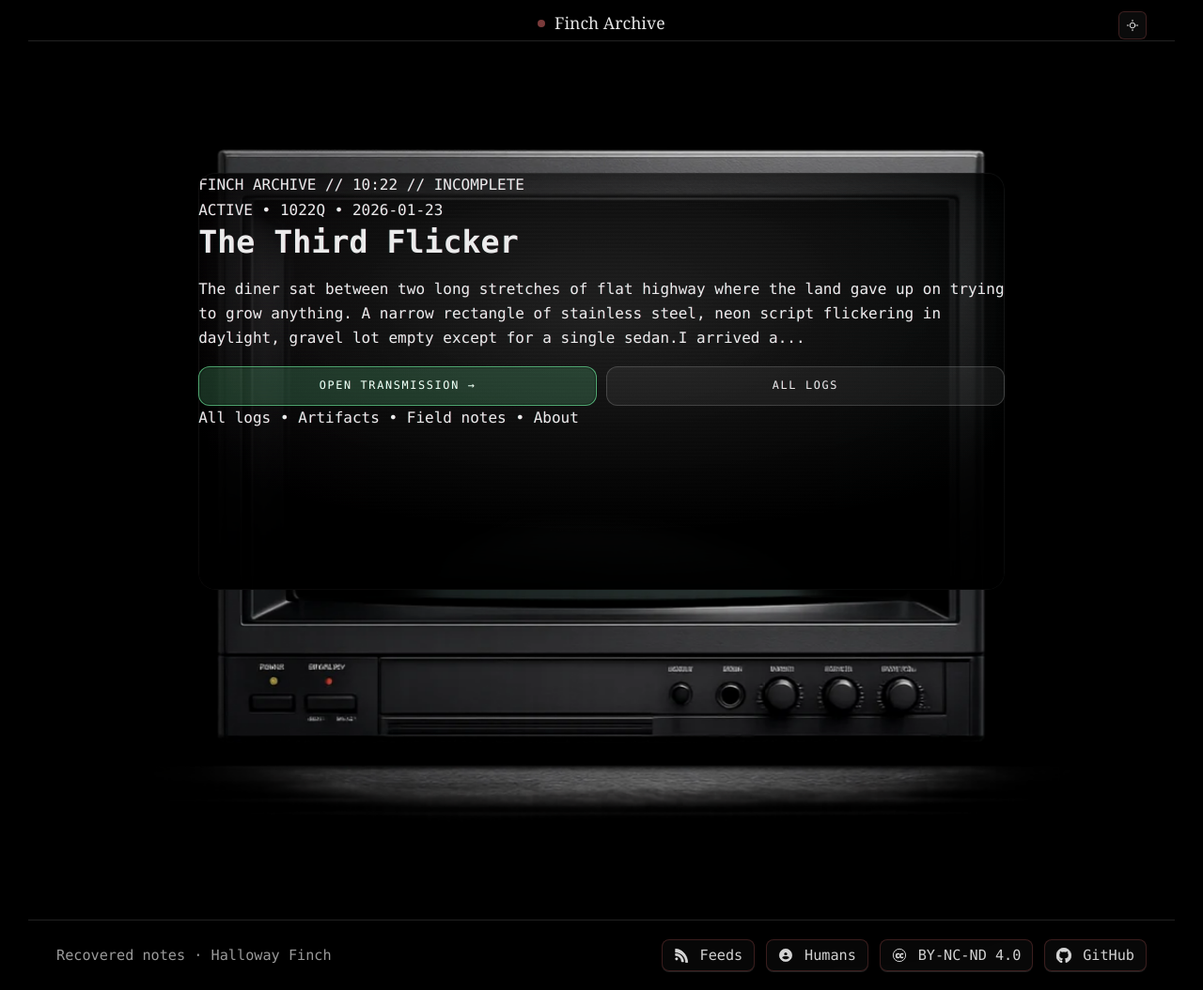
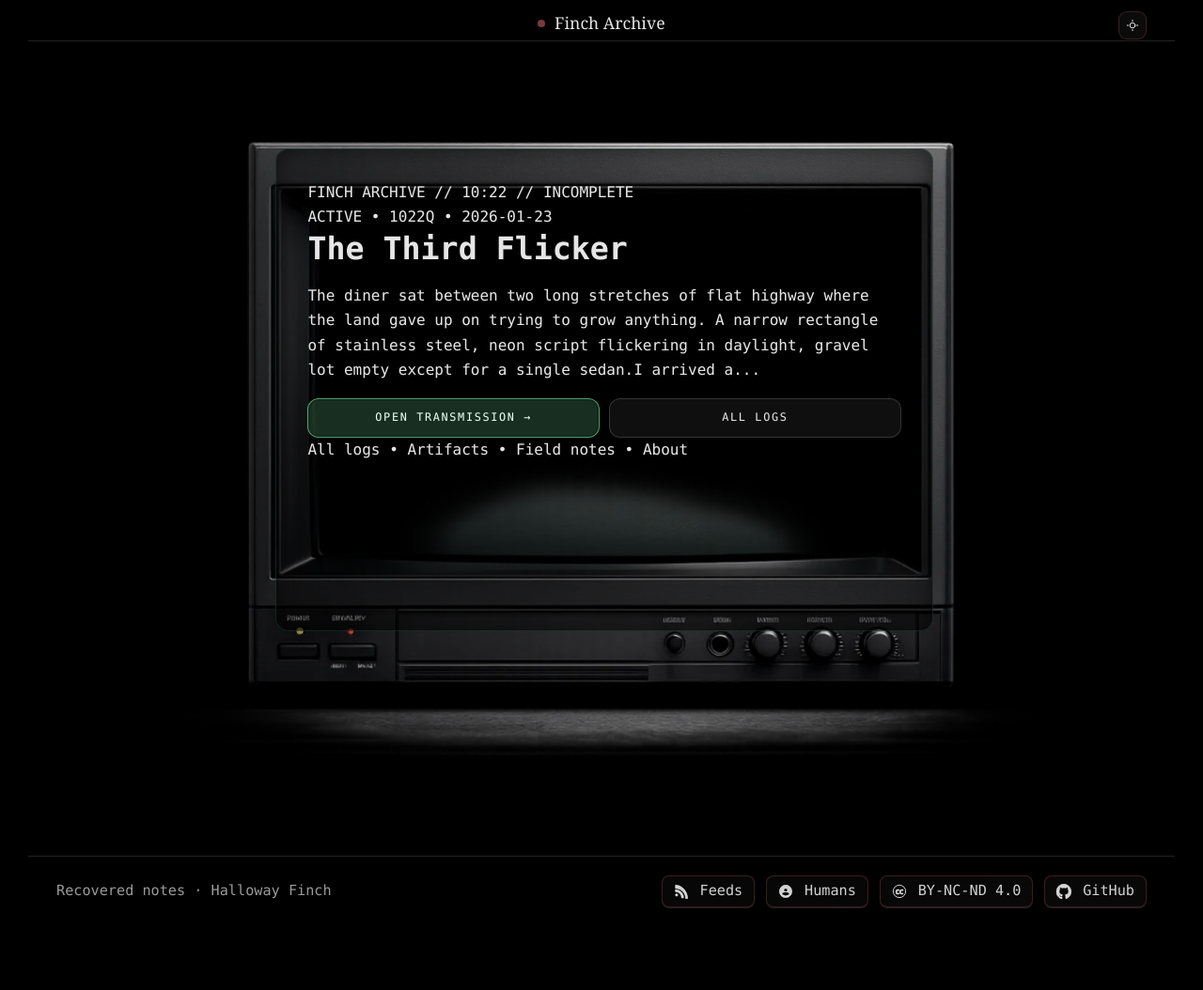
Before and after one commit to HallowayFinch/fincharchive.com, a Jekyll site: the page built from index.html, in a window 1280 px wide and 1054 px high. Shown: the whole window at 94% size. Built offline with Jekyll 4.4.1, drawn with Linux system fonts in a browser that asks for light colours.

Commit message:
Add files via upload

```diff
--- a/assets/css/style.css
+++ b/assets/css/style.css
@@ -327,8 +327,8 @@ header.site {
   display: inline-flex;
   align-items: center;
   justify-content: center;
-  width: 30px;
-  height: 30px;
+  width: 36px;
+  height: 36px;
   border-radius: 6px;
   border: 1px solid var(--badge-border);
   background: var(--badge-bg);
@@ -362,8 +362,8 @@ header.site {
 /* Icon variants inside the toggle */
 .theme-toggle .icon {
   display: none;
-  width: 16px;
-  height: 16px;
+  width: 18px;
+  height: 18px;
   fill: currentColor;
   transition:
     transform var(--dur-med) var(--ease),
@@ -1231,11 +1231,11 @@ html, body { overflow-x: hidden; }
   filter: drop-shadow(0 18px 70px rgba(0,0,0,.65));
   overflow: visible;
 
-  /* Screen bbox (percent of CRT frame image) */
-  --screen-x: 16.5;
-  --screen-y: 14.8;
-  --screen-w: 67.0;
-  --screen-h: 52.0;
+  /* Screen bbox (measured from 1536×1024 CRT frame) */
+  --screen-x: 20.57%;
+  --screen-y: 12.70%;
+  --screen-w: 59.38%;
+  --screen-h: 65.53%;
 }
 
 .finch-crtframe__img{
@@ -1248,95 +1248,19 @@ html, body { overflow-x: hidden; }
 
 /* Screen overlay window */
 .finch-crtframe__screen{
-  position: absolute !important;
-  top: calc(var(--screen-y) * 1%);
-  left: calc(var(--screen-x) * 1%);
-  width: calc(var(--screen-w) * 1%);
-  height: calc(var(--screen-h) * 1%);
-  border-radius: 18px;
+  position: absolute;
+  left: var(--screen-x);
+  top: var(--screen-y);
+  width: var(--screen-w);
+  height: var(--screen-h);
   overflow: hidden;
-
-  /* Screen surface */
-  background:
-    radial-gradient(120% 100% at 50% 35%, rgba(255,255,255,0.10), rgba(0,0,0,0.90) 62%, rgba(0,0,0,0.98) 100%),
-    linear-gradient(180deg, rgba(255,255,255,0.04), rgba(0,0,0,0.75));
+  border-radius: 10px;
+
+  background: radial-gradient(120% 120% at 50% 38%, rgba(0,0,0,.15), rgba(0,0,0,.62));
   box-shadow:
-    inset 0 0 0 1px rgba(255,255,255,0.06),
-    inset 0 0 40px rgba(0,0,0,0.55);
-  filter: contrast(1.05) saturate(1.05);
-  -webkit-font-smoothing: antialiased;
-}
-
-/* Homepage CRT effects (pure CSS) */
-.finch-home .finch-crtframe__screen::before,
-.finch-home .finch-crtframe__screen::after{
-  content: "";
-  position: absolute;
-  inset: 0;
-  pointer-events: none;
-}
-
-.finch-home .finch-crtframe__screen::before{
-  /* scanlines + subtle RGB bleed */
-  background:
-    repeating-linear-gradient(
-      to bottom,
-      rgba(255,255,255,0.06) 0px,
-      rgba(255,255,255,0.06) 1px,
-      rgba(0,0,0,0.00) 2px,
-      rgba(0,0,0,0.00) 4px
-    ),
-    linear-gradient(90deg,
-      rgba(255,0,64,0.05),
-      rgba(0,0,0,0.00) 22%,
-      rgba(0,0,0,0.00) 78%,
-      rgba(0,255,255,0.05)
-    ),
-    radial-gradient(120% 100% at 50% 50%, rgba(0,0,0,0.00) 55%, rgba(0,0,0,0.35) 100%);
-  mix-blend-mode: overlay;
-  opacity: 0.22;
-}
-
-.finch-home .finch-crtframe__screen::after{
-  /* noise + faint rolling band */
-  background:
-    linear-gradient(180deg,
-      rgba(0,0,0,0.00) 0%,
-      rgba(255,255,255,0.05) 45%,
-      rgba(0,0,0,0.00) 60%,
-      rgba(0,0,0,0.00) 100%
-    ),
-    repeating-radial-gradient(circle at 20% 10%,
-      rgba(255,255,255,0.03) 0px,
-      rgba(255,255,255,0.00) 1px,
-      rgba(0,0,0,0.00) 3px
-    );
-  opacity: 0.12;
-  transform: translateZ(0);
-  animation: finch-crt-flicker 6.5s infinite;
-}
-
-@keyframes finch-crt-flicker{
-  0%{ opacity: .10; transform: translateY(0); }
-  8%{ opacity: .16; }
-  9%{ opacity: .08; }
-  42%{ opacity: .14; transform: translateY(0); }
-  55%{ opacity: .10; transform: translateY(6%); }
-  56%{ opacity: .12; }
-  80%{ opacity: .10; transform: translateY(0); }
-  100%{ opacity: .12; }
-}
-
-@media (prefers-reduced-motion: reduce){
-  .finch-home .finch-crtframe__screen::after{ animation: none; }
-}
-
-.finch-home .finch-screen--home{
-  text-shadow:
-    0.6px 0 0 rgba(255, 0, 64, 0.12),
-    -0.6px 0 0 rgba(0, 255, 255, 0.10);
-}
-
+    inset 0 0 0 1px rgba(126,255,176,.12),
+    inset 0 0 24px rgba(0,0,0,.55);
+}
 
 /* Terminal surface */
 .finch-screen.finch-screen--home{
@@ -1481,13 +1405,25 @@ html, body { overflow-x: hidden; }
   }
 
   .finch-crtframe{
-    width: min(920px, 96vw);
-    max-width: 96vw;
+    width: 120vw;
+    max-width: none;
     box-sizing: border-box;
     position: relative;
-    left: auto;
-    transform: none;
-    margin: 0 auto;
+    left: 50%;
+    transform: translateX(-50%);
+    margin: 0;
+  }
+
+  .finch-crtframe__screen{
+    inset: 18% 12% 36% 12%;
+    border-radius: 18px;
+    overflow: hidden;
+    background: rgba(0,0,0,.55);
+    box-shadow: inset 0 0 0 1px rgba(126,255,176,.16);
+    -webkit-mask-image: -webkit-radial-gradient(white, black);
+
+    --mobile-screen-nudge: 15%;
+    transform: translateX(var(--mobile-screen-nudge));
   }
 
   /* switch panes */
@@ -1637,3 +1573,192 @@ html, body { overflow-x: hidden; }
     --crt-max: 1680px; /* try 1600–1800 */
   }
 }
+
+
+/* =========================================================
+   Finch Homepage CRT — layout & effects hardening (2026-01)
+   Purpose:
+   - Ensure the CRT frame + screen overlay always align
+   - Make CRT effects visibly render when .crt-on is present
+   - Normalize button styling + spacing inside the screen
+   ========================================================= */
+
+.theme-toggle{
+  width: 30px;
+  height: 30px;
+  border-radius: 9px;
+}
+.theme-toggle svg{
+  width: 16px;
+  height: 16px;
+}
+
+/* Keep the CRT from becoming comically huge on wide desktops */
+.finch-crtframe{
+  max-width: 1200px; /* matches finch-crt-frame-1200.webp */
+  width: min(1200px, 92vw);
+}
+
+/* The "glass" viewport area (overlay) */
+.finch-crtframe__screen{
+  border-radius: 14px;
+  overflow: hidden;
+}
+
+/* Ensure the screen layer truly fills the viewport (no floating card) */
+.finch-screen,
+.finch-screen--home{
+  width: 100%;
+  height: 100%;
+  position: relative;
+}
+
+/* Screen background + readability */
+.finch-screen--home{
+  display: flex;
+  flex-direction: column;
+  justify-content: flex-start;
+  align-items: flex-start;
+  padding: clamp(18px, 3vw, 34px);
+  color: var(--fg);
+  text-shadow: 0 0 1px rgba(255,255,255,.12);
+}
+
+/* Constrain copy width inside the screen so lines don't run forever */
+.finch-home__content{
+  max-width: 66ch;
+}
+
+/* Meta/header line */
+.finch-home__meta{
+  letter-spacing: .08em;
+  text-transform: uppercase;
+  font-size: .78rem;
+  color: rgba(230,230,230,.85);
+  margin-bottom: 1.15rem;
+}
+.finch-home__meta span{
+  opacity: .9;
+}
+
+/* Title + excerpt */
+.finch-home__title{
+  font-family: var(--serif);
+  font-weight: 700;
+  line-height: 1.05;
+  margin: 0 0 .9rem;
+}
+.finch-home__excerpt{
+  margin: 0 0 1.25rem;
+  color: rgba(230,230,230,.9);
+}
+
+/* Actions: keep buttons compact (not full-width bars) */
+.finch-home__actions{
+  display: flex;
+  flex-wrap: wrap;
+  gap: .75rem;
+  align-items: center;
+  margin: 1.05rem 0 1rem;
+}
+
+.finch-home .btn{
+  display: inline-flex;
+  align-items: center;
+  justify-content: center;
+  gap: .4rem;
+  padding: .7rem 1rem;
+  border-radius: 12px;
+  border: 1px solid rgba(230,230,230,.18);
+  text-decoration: none;
+  color: var(--fg);
+  background: rgba(0,0,0,.18);
+  backdrop-filter: blur(6px);
+  -webkit-backdrop-filter: blur(6px);
+  transition: transform .12s ease, border-color .12s ease, background-color .12s ease;
+}
+.finch-home .btn:hover{
+  border-color: rgba(122,58,58,.65);
+  background: rgba(0,0,0,.26);
+  transform: translateY(-1px);
+}
+.finch-home .btn:active{
+  transform: translateY(0);
+}
+
+.finch-home .btn-primary{
+  background: rgba(122,58,58,.22);
+  border-color: rgba(122,58,58,.55);
+}
+.finch-home .btn-outline{
+  background: rgba(255,255,255,.06);
+}
+
+/* Subnav inside screen */
+.finch-home__subnav{
+  margin-top: .25rem;
+  color: rgba(230,230,230,.75);
+}
+.finch-home__subnav a{
+  color: rgba(230,230,230,.75);
+}
+.finch-home__subnav a:hover{
+  color: rgba(255,255,255,.95);
+}
+
+/* CRT effects (opt-in via .crt-on) */
+.crt-on .finch-crtframe__screen::before,
+.crt-on .finch-crtframe__screen::after{
+  content: "";
+  position: absolute;
+  inset: 0;
+  pointer-events: none;
+  z-index: 3;
+}
+
+/* Scanlines + mild brightness roll */
+.crt-on .finch-crtframe__screen::before{
+  background:
+    repeating-linear-gradient(
+      to bottom,
+      rgba(255,255,255,.035) 0px,
+      rgba(0,0,0,.065) 1px,
+      rgba(0,0,0,0) 2px,
+      rgba(0,0,0,0) 4px
+    );
+  opacity: .55;
+  mix-blend-mode: overlay;
+  animation: finch-crt-flicker 3.8s infinite;
+}
+
+/* Vignette + subtle color separation */
+.crt-on .finch-crtframe__screen::after{
+  background:
+    radial-gradient(ellipse at center, rgba(0,0,0,0) 0%, rgba(0,0,0,.35) 70%, rgba(0,0,0,.72) 100%),
+    linear-gradient(90deg, rgba(255,0,60,.04), rgba(0,255,180,.03), rgba(0,70,255,.04));
+  opacity: .6;
+  mix-blend-mode: screen;
+}
+
+/* Slight "glass" highlight */
+.crt-on .finch-crtframe__screen{
+  box-shadow:
+    inset 0 0 0 1px rgba(255,255,255,.05),
+    inset 0 0 40px rgba(0,0,0,.55);
+}
+
+/* Reduce motion */
+@media (prefers-reduced-motion: reduce){
+  .crt-on .finch-crtframe__screen::before{ animation: none; }
+  .finch-home .btn{ transition: none; }
+}
+
+@keyframes finch-crt-flicker{
+  0%{ opacity: .52; }
+  12%{ opacity: .58; }
+  23%{ opacity: .50; }
+  41%{ opacity: .60; }
+  58%{ opacity: .53; }
+  72%{ opacity: .57; }
+  100%{ opacity: .52; }
+}
```
